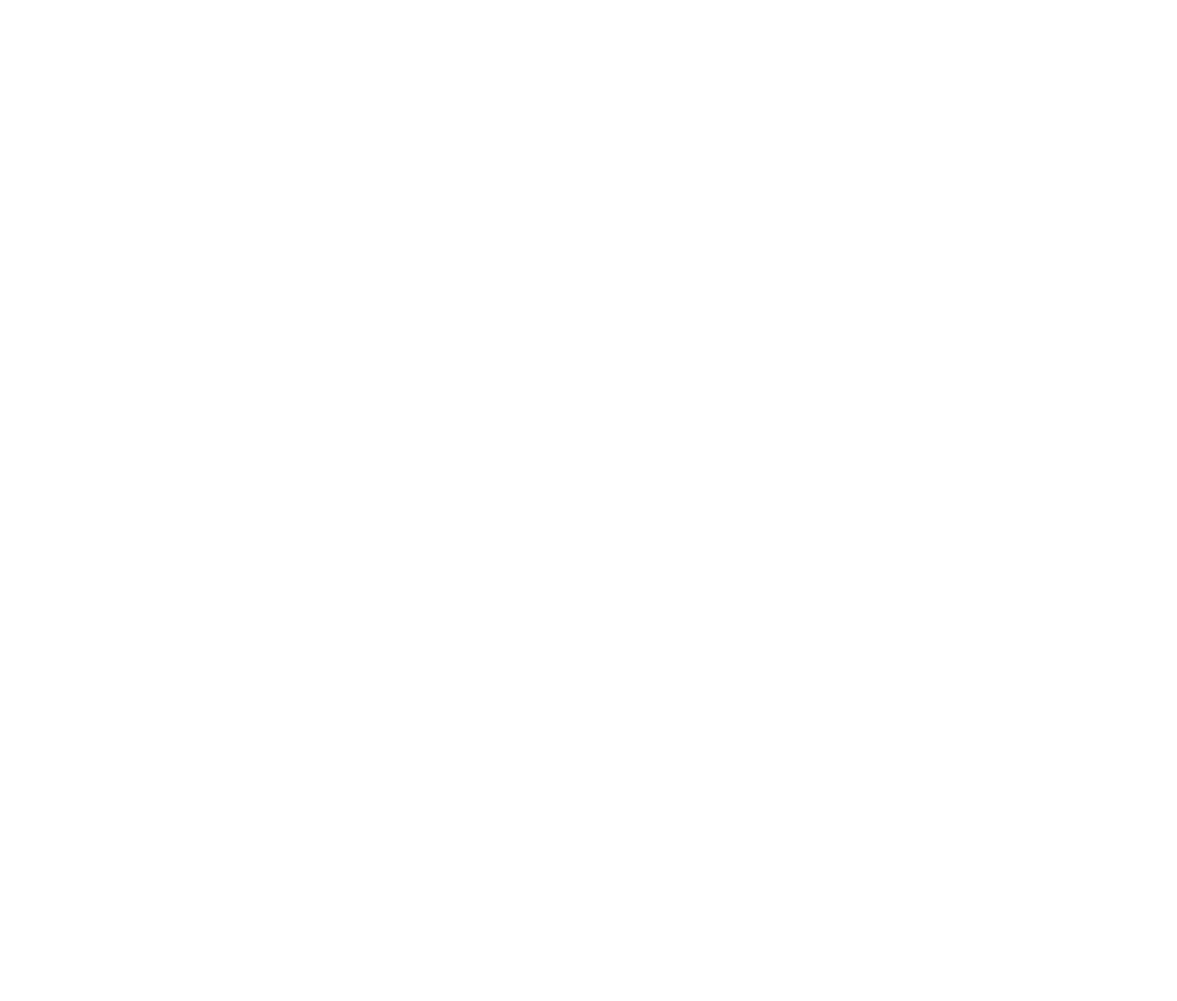
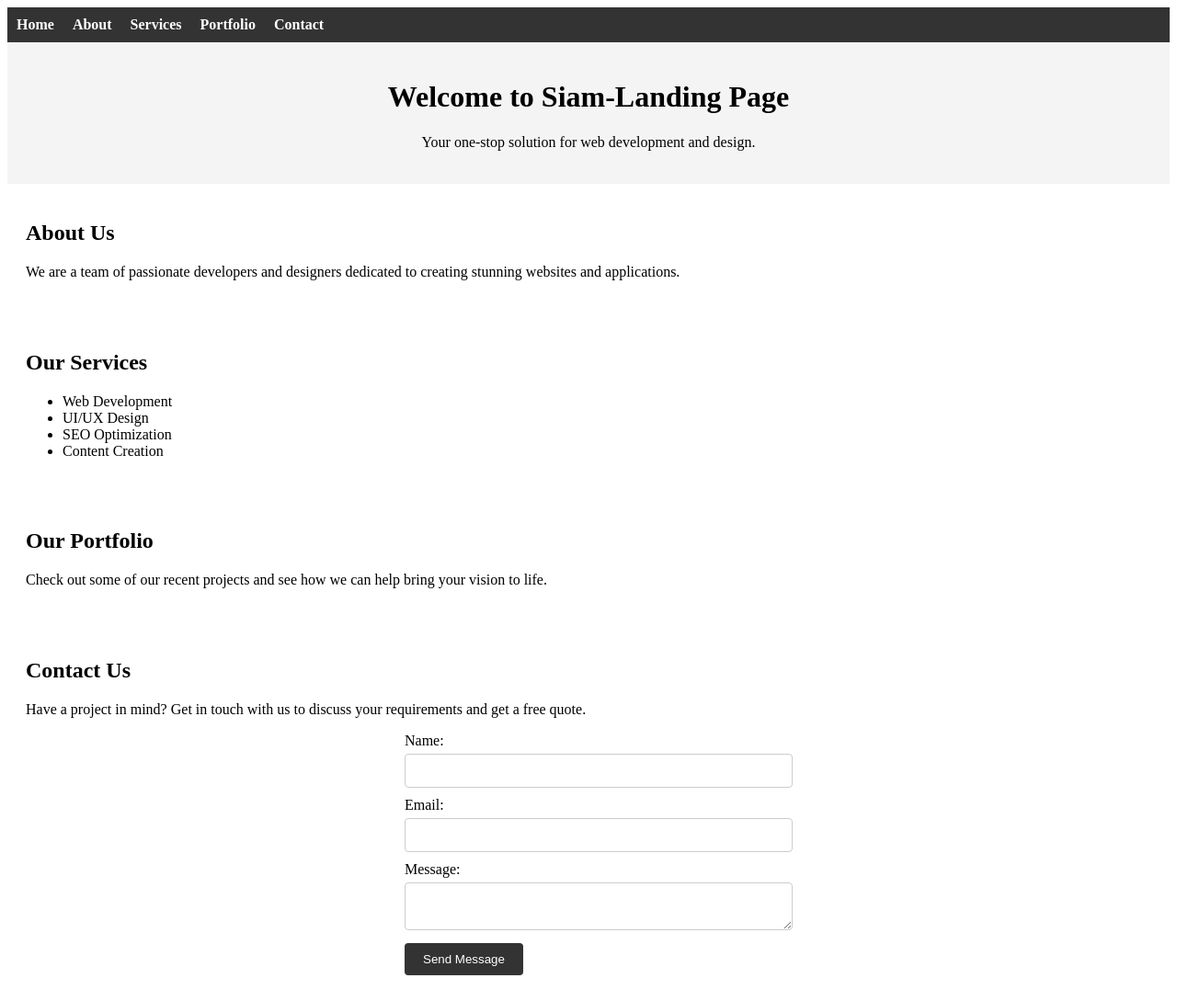
Before and after one commit to saiful-islam-siam/landing_page_001, a plain HTML site: page index.html in a window 1280 px wide. Shown: the whole page at 92% size. Before the commit the page ends 800 px from the top, so only its background shows below. Drawn offline with Linux system fonts and the light colour scheme.

Commit message:
landing page design

```diff
--- a/index.html
+++ b/index.html
@@ -1,11 +1,130 @@
 <!DOCTYPE html>
 <html lang="en">
+
 <head>
     <meta charset="UTF-8">
     <meta name="viewport" content="width=device-width, initial-scale=1.0">
     <title>Siam-Landing Page - GITHUB</title>
+
+    <style>
+        .body {
+            font-family: Arial, sans-serif;
+            margin: 0;
+            padding: 0;
+        }
+
+        nav {
+            background-color: #333;
+            padding: 10px;
+        }
+
+        nav ul {
+            list-style-type: none;
+            margin: 0;
+            padding: 0;
+            display: flex;
+        }
+
+        nav ul li {
+            margin-right: 20px;
+        }
+
+        nav ul li a {
+            color: white;
+            text-decoration: none;
+            font-weight: bold;
+        }
+
+        header {
+            background-color: #f4f4f4;
+            padding: 20px;
+            text-align: center;
+        }
+
+        section {
+            padding: 20px;
+        }
+
+        form {
+            max-width: 400px;
+            margin: 0 auto;
+        }
+
+        form label {
+            display: block;
+            margin-bottom: 5px;
+        }
+
+        form input,
+        form textarea {
+            width: 100%;
+            padding: 10px;
+            margin-bottom: 10px;
+            border: 1px solid #ccc;
+            border-radius: 4px;
+        }
+
+        form button {
+            background-color: #333;
+            color: white;
+            padding: 10px 20px;
+            border: none;
+            border-radius: 4px;
+            cursor: pointer;
+        }
+    </style>
 </head>
+
 <body>
+    <nav>
+        <ul>
+            <li><a href="index">Home</a></li>
+            <li><a href="about">About</a></li>
+            <li><a href="services">Services</a></li>
+            <li><a href="portfolio">Portfolio</a></li>
+            <li><a href="contact">Contact</a></li>
+        </ul>
+    </nav>
+    <header>
+        <h1>Welcome to Siam-Landing Page</h1>
+        <p>Your one-stop solution for web development and design.</p>
+    </header>
+    <section id="about">
+        <h2>About Us</h2>
+        <p>We are a team of passionate developers and designers dedicated to creating stunning websites and
+            applications.</p>
+    </section>
+    <section id="services">
+        <h2>Our Services</h2>
+        <ul>
+            <li>Web Development</li>
+            <li>UI/UX Design</li>
+            <li>SEO Optimization</li>
+            <li>Content Creation</li>
+        </ul>
+    </section>
+    <section id="portfolio">
+        <h2>Our Portfolio</h2>
+        <p>Check out some of our recent projects and see how we can help bring your vision to life.</p>
+    </section>
+    <section id="contact">
+        <h2>Contact Us</h2>
+        <p>Have a project in mind? Get in touch with us to discuss your requirements and get a free quote.</p>
+
+        <form action="submit_form" method="post">
+            <label for="name">Name:</label>
+            <input type="text" id="name" name="name" required>
+            <br>
+            <label for="email">Email:</label>
+            <input type="email" id="email" name="email" required>
+            <br>
+            <label for="message">Message:</label>
+            <textarea id="message" name="message" required></textarea>
+            <br>
+            <button type="submit">Send Message</button>
+        </form>
+    </section>
 
 </body>
+
 </html>
```
